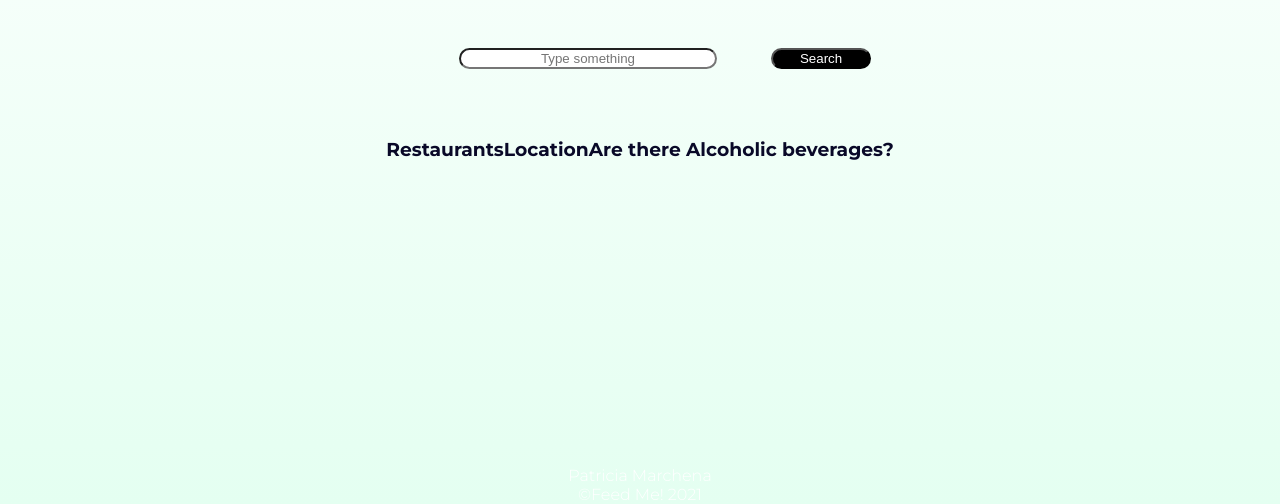
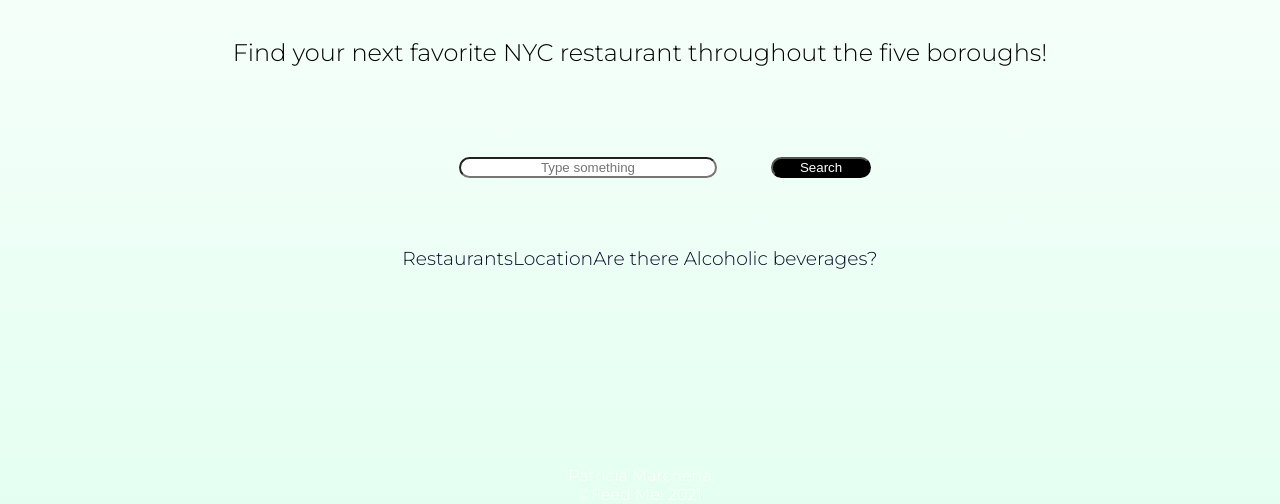
Before and after one commit to trishamarchena/Feed-me-, a plain HTML site: page index.html in a window 1280 px wide. Shown: the part 296-800 px from the top of the page. Drawn offline with nearby package versions, Linux system fonts and the light colour scheme; no server answers.

Commit message:
updated my time table

```diff
--- a/index.html
+++ b/index.html
@@ -23,12 +23,16 @@
             <h1> Feed me !</h1> </div>
             </div>
 
-            <!-- <h2> Find your next favorite NYC restaurant throughout the five boroughs!
-              </h2> -->
+
 
             </header>
 
 <body>
+
+
+  <h2> Find your next favorite NYC restaurant throughout the five boroughs!
+  </h2>
+
 
             <input id="search" type="text" name="search" placeholder="Type something">
 
@@ -39,12 +43,12 @@
 
 <div class="mydisplay">
 
-<div class= "column"> <h3>Restaurants </h3><ul class= "restaurants" > </ul> </div>
+<div class= "column"> <h3>Restaurants </h3><ul class= "restaurants" > </ul> </div><br>
 
-  <div class="column"> <h3>Location</h3><ul class ="location" ></ul></div>
+  <div class="column"> <h3>Location</h3><ul class ="location" ></ul></div> <br>
 
 
-      <div class ="column"> <h3>Are there Alcoholic beverages?</h3><ul class= "drinks">
+      <div class ="column"> <h3>Are there Alcoholic beverages?</h3><ul class= "drinks"><br>
         </ul></div>
 
 </div>
--- a/index.js
+++ b/index.js
@@ -2,6 +2,7 @@ let searchButton = document.querySelector('button');
 let inputBar = document.getElementById('search');
 let resList = document.querySelector('.restaurants');
 let locationList = document.querySelector('.location');
+let drinkList = document.querySelector('.drinks');
 //first get the data displayed in the console.
 
 const getRes= async () =>{
@@ -30,18 +31,15 @@ const clearResults = () =>{
       while(locationList.lastChild){
         locationList.removeChild(locationList.lastChild)
       }
+      while(drinkList.lastChild){
+        drinkList.removeChild(drinkList.lastChild)
 
-
+      }
 }
 
 
-
-
-
-
-
   const renderRestaurants= (resName) =>{
-    const nextSet = resName.splice(15);
+    const nextSet = resName.splice(10);
     clearResults();
     resName.forEach(element =>{
       let listDispl = document.querySelector('.mydisplay');
@@ -52,6 +50,10 @@ const clearResults = () =>{
           let locListItem = document.createElement("li");
           locListItem.innerText = element.business_address;
           locationList.appendChild(locListItem);
+
+      let drinkListItem = document.createElement("li");
+      drinkListItem.innerText = element.qualify_alcohol;
+      drinkList.appendChild(drinkListItem);
     });
   }
 
--- a/style.css
+++ b/style.css
@@ -32,10 +32,18 @@ margin: 0;
   margin: 90px;
   }
 
-    /* h2 {
+    h2 {
+      padding: 20px;
+      color: black;
+      font-weight: 200;
+    }
 
+      h3 {
+        font-weight: 300;
+        display: flex;
+        justify-content: space-between;
 
-    } */
+      }
 
 
 
```
Also changed, not shown: 1 other file.
